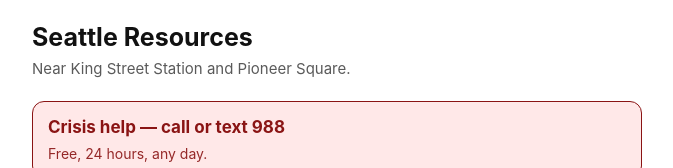
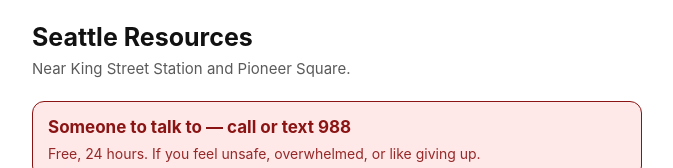
Before and after one commit to YukonCamino/matt, a plain HTML site: page index.html in a window 1280 px wide. Shown: the top 168 px of the page, without its empty margins (303-976 px from the left). Drawn offline with nearby package versions, Linux system fonts and the light colour scheme.

Commit message:
Relabel 988 to describe what it is for
Co-Authored-By: Claude Opus 5.5 <noreply@anthropic.com>

```diff
--- a/index.html
+++ b/index.html
@@ -116,8 +116,8 @@
     <p class="sub">Near King Street Station and Pioneer Square.</p>
   </header>
 
-  <a class="crisis" href="tel:988">Crisis help — call or text 988
-    <span>Free, 24 hours, any day.</span></a>
+  <a class="crisis" href="tel:988">Someone to talk to — call or text 988
+    <span>Free, 24 hours. If you feel unsafe, overwhelmed, or like giving up.</span></a>
   <a class="crisis" href="tel:+12064613222">King County Crisis Line — 206-461-3222
     <span>24 hours. Can send someone to you in person.</span></a>
 
```
